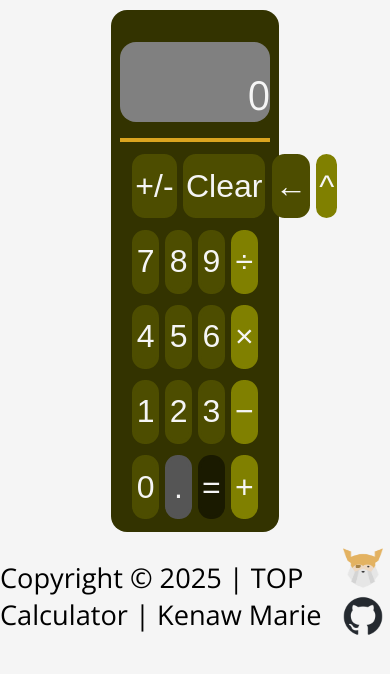
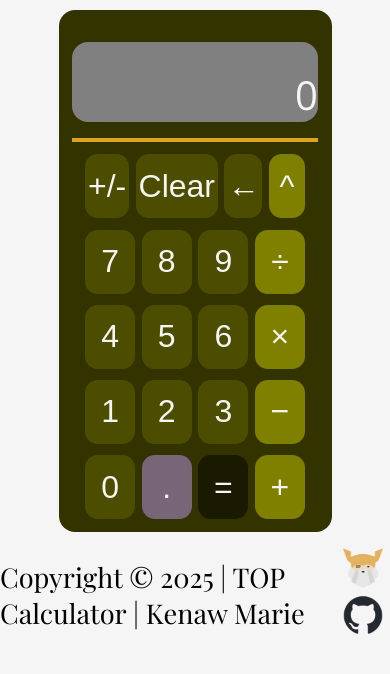
Before and after one commit to KenawMarie/Odin-Calculator, a plain HTML site: page index.html in a window 390 px wide. Drawn offline with nearby package versions, Linux system fonts and the light colour scheme; a web font is replaced by a local one.

Commit message:
add a media queries

```diff
--- a/style.css
+++ b/style.css
@@ -79,14 +79,14 @@ button{
     border: 3px solid #4D4D00;
 }
 .dot{
-    background-color: #555;
-    border: 3px solid #555;
+    background-color: #767;
+    border: 3px solid #767;
 }
 .erase:hover{
     background-color: #B22222;
     border: 3px solid #B22222;
 }
-.clearEntry:hover{
+.clear-entry:hover{
     background-color: #FFD6D6;
     color:#888;
     border: 3px solid #FFD6D6;
@@ -97,7 +97,19 @@ img{
 }
 #main-footer{
     display: flex;
-    justify-content: space-evenly;
+    justify-content: center;
     align-items: center;
     font-size: 1.7rem;
+    font-family: 'Playfair Display',sans-serif;
+    gap:20px;
 }
+@media screen and (max-width: 678px) {
+  .container{
+    width: 60%;
+}
+}
+@media screen and (max-width: 476px) {
+  .container{
+    width: 70%;
+}
+}
```
